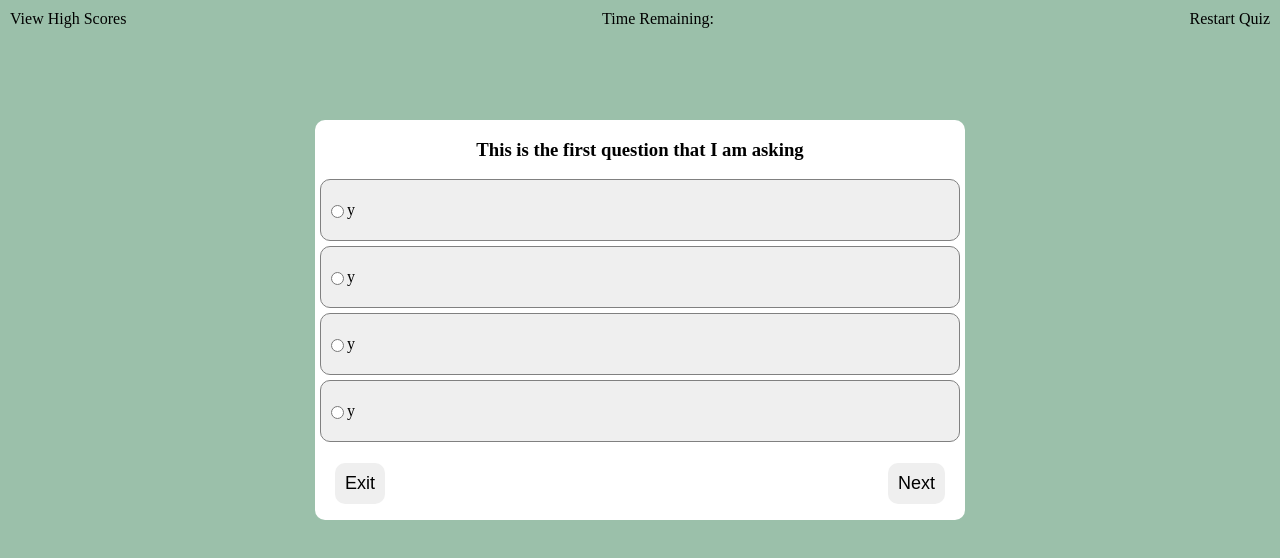
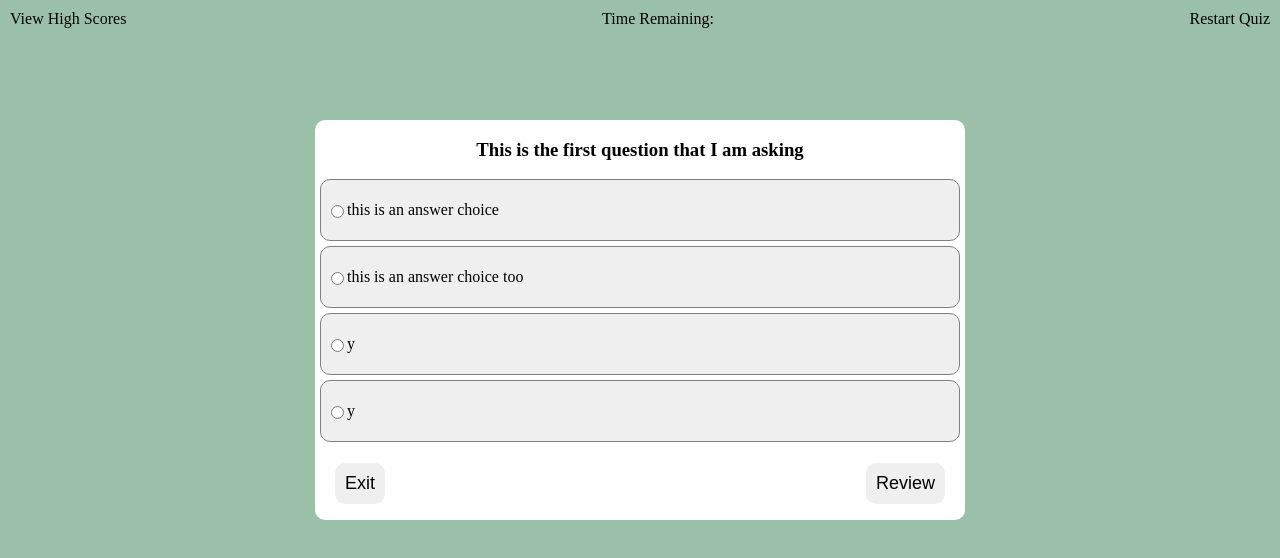
Before and after one commit to kspitalnic/javaQuiz, a plain HTML site: page index.html in a window 1280 px wide. Both pictures are taken after a click on the button "Start Quiz". Drawn offline with Linux system fonts and the light colour scheme.

Commit message:
reports if question was correct or not (for question one)

```diff
--- a/index.html
+++ b/index.html
@@ -32,14 +32,14 @@
         <div><h3 id="prompt"></h3></div>
         <div id="options"></div>
         <ul class="choices">
-            <label><li><input type="radio" name="select"><p id="a">  </p></li></label>
-            <label><li><input type="radio" name="select"><p id="b">  </p></li></label>
-            <label><li><input type="radio" name="select"><p id="c">  </p></li></label>
-            <label><li><input type="radio" name="select"><p id="d">  </p></li></label>
+            <label><li><input type="radio" name="select" id="aa"><p id="a">  </p></li></label>
+            <label><li><input type="radio" name="select" id="bb"><p id="b">  </p></li></label>
+            <label><li><input type="radio" name="select" id="cc"><p id="c">  </p></li></label>
+            <label><li><input type="radio" name="select" id="dd"><p id="d">  </p></li></label>
         </ul>
         <div class="btns">
             <button id="exit"><a href= index.html>Exit </a></button>
-            <button id="next">Next</button>
+            <button id="next">Review</button>
         </div>
     </section>
 
--- a/script.js
+++ b/script.js
@@ -1,3 +1,6 @@
+//code before attempt to add correct answer changes
+
+//questions - page does not go on if user does not select an answer. how to put in pop up when no radio button is checked
 //Intro
 
 var startBtn = document.querySelector("#start");
@@ -5,6 +8,7 @@ var questionEl = document.querySelector("#prompt");
 var currentQ = 0;
 var nextBtn = document.querySelector("#next");
 var currentOp = 0;
+var answerLetter = 0;
 var opa = document.querySelector("#a");
 var opb = document.querySelector("#b");
 var opc = document.querySelector("#c");
@@ -16,56 +20,60 @@ var questions = [
     {
         que: "This is the first question that I am asking",
         options: [
-            { a: "this is an answer choice"},
-            { b: "y"},
+            { a:"this is an answer choice"},
+            { b: "this is an answer choice too" },
             { c: "y" },
-            { d: "y"}
+            { d: "y" }
         ],
-        correctA: "a"
+        answers: [
+            {cor:false},
+            {cor:true},
+            {cor:true},
+            {cor:true},
+        ]
     },
 
     {
         que: "This is the second question I am asking",
         options: [
-            { a: "y"},
-            { b: "y"},
-            { c: "y"},
-            { d: "y"}
+            { a: "ydfd", cora: false },
+            { b: "ysdfsdf", corb: true },
+            { c: "sdfsdfy", corc: false },
+            { d: "ysdfsfd", cord: false }
         ],
-        correctA: "a"
+        answers: [
+            {cora:false}
+        ]
     },
 
     {
         que: "This is the third question that I am asking",
         options: [
-            { a: "y"},
-            { b: "y"},
-            { c: "y"},
-            { d: "y"},
+            { a: "y", cora: false },
+            { b: "y", corb: false },
+            { c: "y", cor: true },
+            { d: "y", cord: false },
         ],
-        correctA: "a"
     },
 
     {
         que: "This is the fourth question I am asking",
         options: [
-            { a: "y"},
-            { b: "y"},
-            { c: "y"},
-            { d: "y"},
+            { a: "y", cora: false },
+            { b: "y", corb: false },
+            { c: "y", corc: false },
+            { d: "y", cord: true },
         ],
-        correctA: "a"
     },
 
     {
         que: "fifth question",
         options: [
-            { a: "y"},
-            { b: "y"},
-            { c: "y"},
-            { d: "y"}
+            { a: "y", cora: true },
+            { b: "y", corb: false },
+            { c: "y", corc: false },
+            { d: "y", cord: false }
         ],
-        correctA: "a"
     },
 
 ]
@@ -86,9 +94,8 @@ start();
 
 // function for question
 
-function askFirstQ (){
+function askFirstQ() {
     console.log(questionEl.textContent = questions[currentQ].que);
-        currentQ++;
 
     console.log(opa.textContent = questions[currentQ].options[currentOp].a);
     currentOp++;
@@ -97,19 +104,67 @@ function askFirstQ (){
     console.log(opc.textContent = questions[currentQ].options[currentOp].c);
     currentOp++;
     console.log(opd.textContent = questions[currentQ].options[currentOp].d);
-        currentOp++;
+    currentQ++;
+
+    nextBtn.addEventListener("click", function () {
+        nextBtn.textContent="Next";
+            var respa = document.getElementById("aa").checked;
+            var respb = document.getElementById("bb").checked;
+            var respc = document.getElementById("cc").checked;
+            var respd = document.getElementById("dd").checked;
+            console.log(respa);
+            console.log(respb);
+
+            if ((respa) && (questions[currentQ].answers[0])) {
+            console.log(questionEl.textContent = "Correct!");
+            }
+
+            else if ((respb) && (questions[currentQ].answers[1])) {
+                console.log(questionEl.textContent = "Correct!");
+            }
+            else if ((respc) && (questions[currentQ].answers[2])) {
+                console.log(questionEl.textContent = "Correct!");
+            }
+            else if ((respd) && (questions[currentQ].answers[3])) {
+                console.log(questionEl.textContent = "Correct!");
+            }
+            else {
+                console.log(questionEl.textContent = "Incorrect");
+            }
 
 
         askQuestion();
+    })
 
+    // nextBtn.addEventListener("click", feedback())
+    // function feedback(){
+    //     var respa = document.getElementsByName("a")
+    //     var respb = document.getElementsByName("b")
+    //     var respc = document.getElementsByName("c")
+    //     var respd = document.getElementsByName("d")
+    //     if ((respa=true)  && (questions[currentQ].options.cora =true)) {
+    //         console.log(questionEl.textContent = "Correct!");
+    //     }
+    //     else if ((respb=true)  && (questions[currentQ].options.corb =true)) {
+    //             console.log(questionEl.textContent = "Correct!");
+    //     }
+    //     else if ((respc=true)  && (questions[currentQ].options.corc =true)) {
+    //             console.log(questionEl.textContent = "Correct!");
+    //     }
+    //     else if ((respd=true)  && (questions[currentQ].options.cord =true)) {
+    //             console.log(questionEl.textContent = "Correct!");
+    //     }
+    //     else {
+    //         console.log(questionEl.textContent = "Incorrect");
+    //     }}
 }
 
 function askQuestion() {
-        nextBtn.addEventListener("click", function(){
+    nextBtn.addEventListener("click", function () {
         document.querySelector('input[name="select"]:checked').checked = false;
         if (currentQ < 5) {
             console.log(questionEl.textContent = questions[currentQ].que);
-        currentOp=0;
+            currentOp = 0;
             console.log(opa.textContent = questions[currentQ].options[currentOp].a);
             currentOp++;
             console.log(opb.textContent = questions[currentQ].options[currentOp].b);
@@ -120,10 +175,14 @@ function askQuestion() {
             currentOp++;
             currentQ++;
         }
-        else {
+        // else {
+        // document.getElementsByName("next").onclick = function(){
+        //     location.href = ""
+        // }
         //next function
-    };
-})}
+    }
+    )
+}
 
 
 // console.log(questions[i]);
@@ -138,12 +197,17 @@ function askQuestion() {
 
 //before move to next question
 // if variable selected == variable of the correct answer, then they got it right
-//else remove time
+// console.log(questionEl.textContent = "Correct!");
+// //else remove time
 
-var aswa = document.getElementsByName("a")
-var aswb = document.getElementsByName("b")
-var aswc = document.getElementsByName("c")
-var aswd = document.getElementsByName("d")
+// var respa = document.getElementsByName("a")
+// var respb = document.getElementsByName("b")
+// var respc = document.getElementsByName("c")
+// var respd = document.getElementsByName("d")
+
+// // if resp = true && cor = true
+// display text
+
 
 // if(document.getElementById('gender_Male').checked) {
 //     //Male radio button is checked
--- a/style.css
+++ b/style.css
@@ -109,6 +109,7 @@ a {
     float:right;
 }
 
+
 .btns button {
     font-size: 18px;
     padding: 10px;
```
Lines whose indentation alone changed are shown as unchanged.
